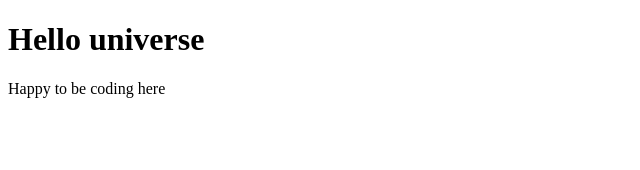
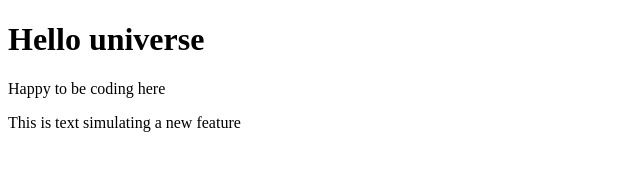
Before and after one commit to nmanuel95/test-project, a plain HTML site: page index.html in a window 1280 px wide. Shown: the whole page, without its empty margins (0-640 px from the left). Drawn offline with Linux system fonts and the light colour scheme.

Commit message:
feat: simulate new feature

```diff
--- a/index.html
+++ b/index.html
@@ -8,5 +8,6 @@
 <body>
   <h1>Hello universe</h1>
   <p>Happy to be coding here</p>
+  <div>This is text simulating a new feature</div>
 </body>
 </html>
```
